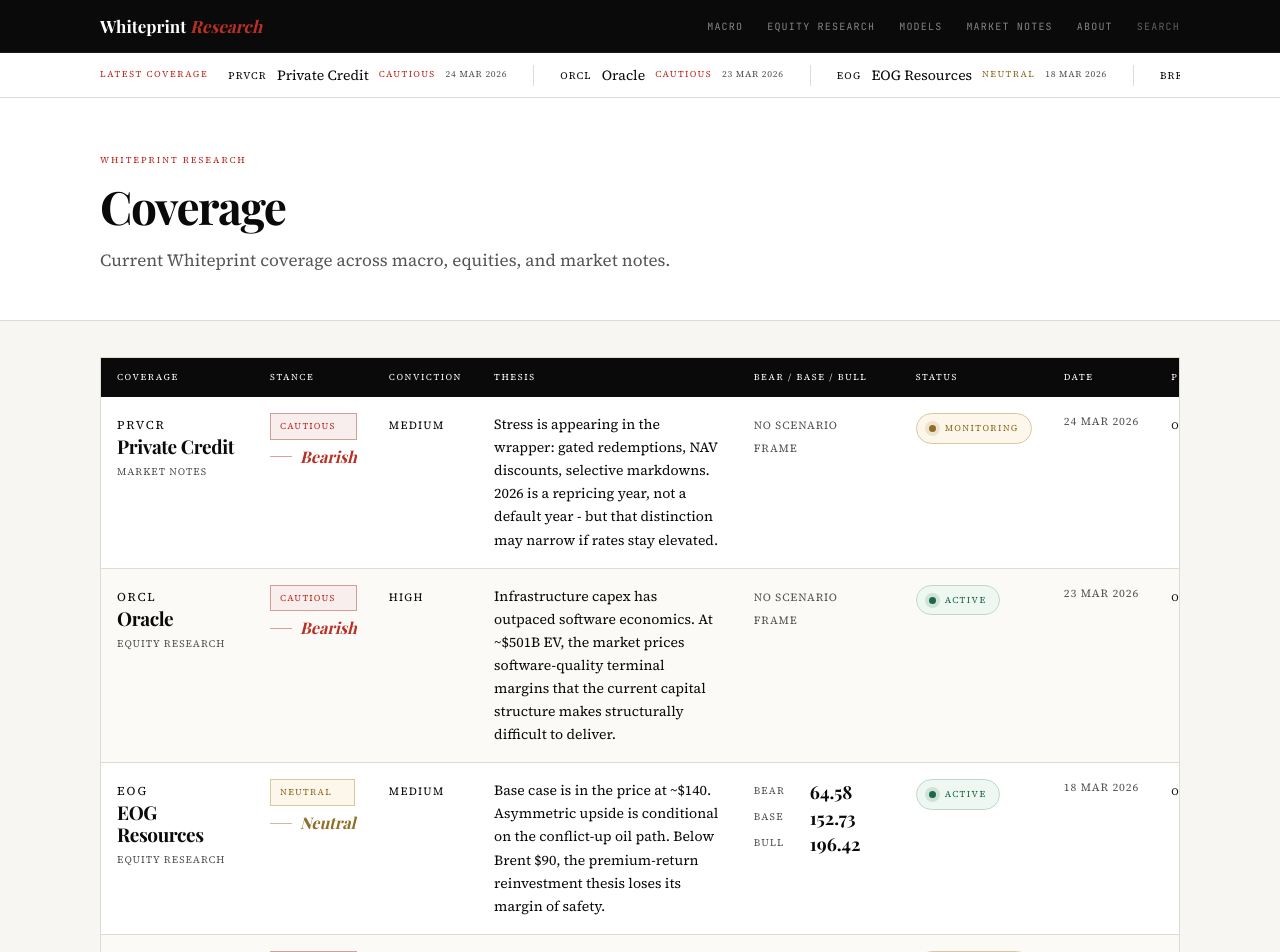
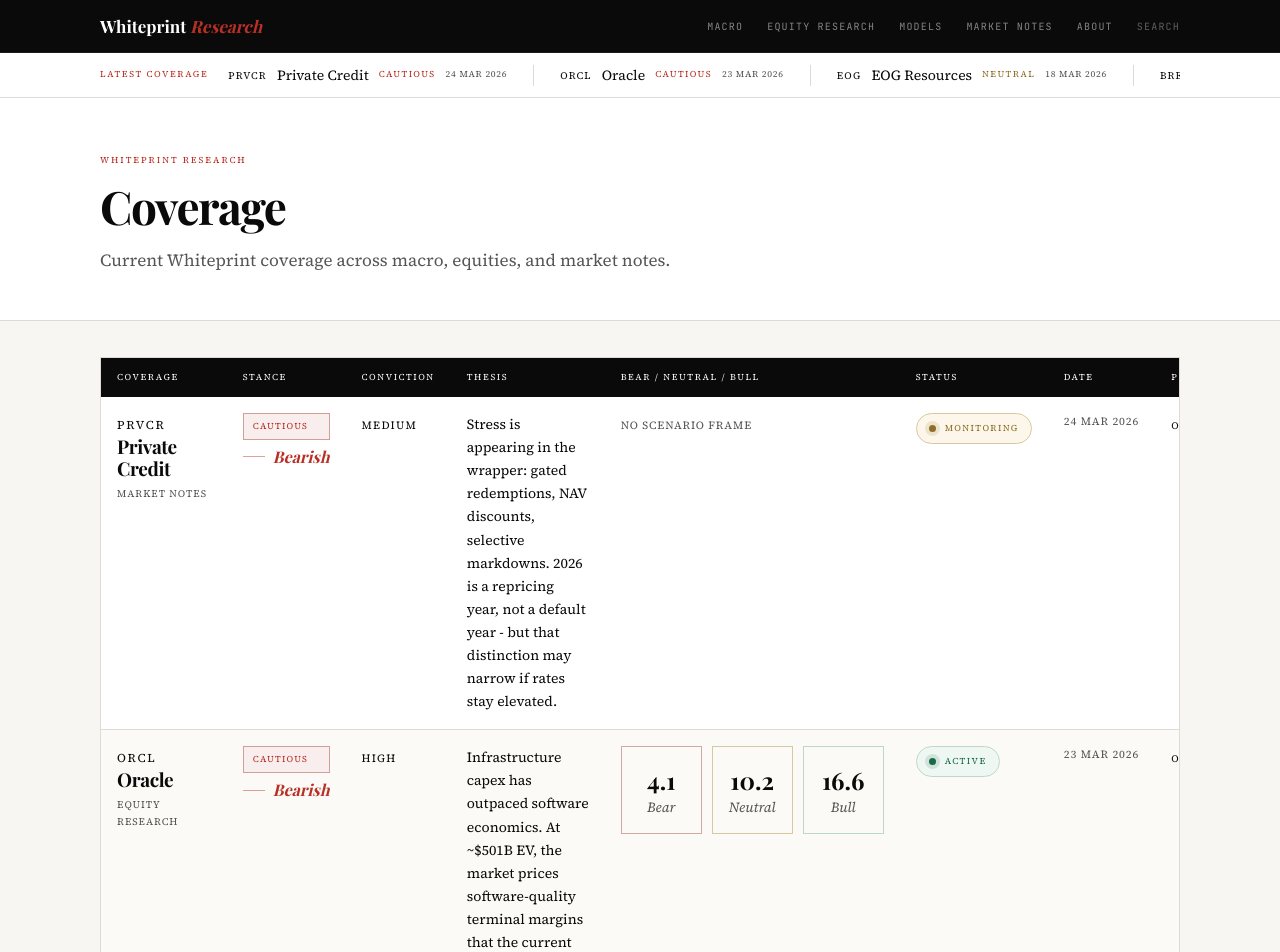
Before and after one commit to chirrr7/WhitePrint, a Next.js app: page /stances in a window 1280 px wide. Shown: the top 952 px of the page. Built offline with nearby package versions, Linux system fonts and the light colour scheme; a web font is replaced by a local one.

Commit message:
Refine coverage target cards

```diff
--- a/app/stances/page.module.css
+++ b/app/stances/page.module.css
@@ -236,27 +236,50 @@
 }
 
 .targets {
-  min-width: 160px;
+  min-width: 290px;
 }
 
-.targetRow {
+.targetGrid {
   display: grid;
-  grid-template-columns: 44px 1fr;
-  gap: 12px;
-  padding: 4px 0;
+  grid-template-columns: repeat(3, minmax(74px, 1fr));
+  gap: 10px;
+}
+
+.targetCard {
+  display: flex;
+  flex-direction: column;
+  align-items: center;
+  justify-content: center;
+  gap: 8px;
+  min-height: 88px;
+  padding: 14px 12px 12px;
+  border: 1px solid var(--border);
+  background: #fbfaf7;
+}
+
+.targetCardBear {
+  border-color: color-mix(in srgb, var(--accent) 28%, var(--border));
+}
+
+.targetCardBase {
+  border-color: #d8c89f;
+}
+
+.targetCardBull {
+  border-color: #bdd8cb;
 }
 
 .targetLabel {
-  font-family: var(--font-mono);
-  font-size: 10px;
-  letter-spacing: 0.12em;
-  text-transform: uppercase;
+  font-family: "Source Serif 4", Georgia, serif;
+  font-size: 14px;
+  font-style: italic;
+  line-height: 1;
   color: var(--muted-foreground);
 }
 
 .targetValue {
   font-family: "Playfair Display", Georgia, serif;
-  font-size: 18px;
+  font-size: 24px;
   font-weight: 700;
   line-height: 1;
 }
--- a/app/stances/page.tsx
+++ b/app/stances/page.tsx
@@ -75,6 +75,30 @@ function getStatusClassName(status: "monitoring" | "expired" | "active") {
   }
 }
 
+function formatScenarioLabel(kind: "bear" | "base" | "bull") {
+  switch (kind) {
+    case "base":
+      return "Neutral"
+    case "bull":
+      return "Bull"
+    default:
+      return "Bear"
+  }
+}
+
+function formatScenarioValue(value: number | null) {
+  if (value === null) {
+    return "--"
+  }
+
+  if (Number.isInteger(value)) {
+    return value.toLocaleString("en-US")
+  }
+
+  const fixed = value.toFixed(2)
+  return fixed.replace(/\.00$/, "").replace(/(\.\d)0$/, "$1")
+}
+
 export default async function StancesPage() {
   const stances = getStances()
 
@@ -99,7 +123,7 @@ export default async function StancesPage() {
                 <th>Stance</th>
                 <th>Conviction</th>
                 <th>Thesis</th>
-                <th>Bear / Base / Bull</th>
+                <th>Bear / Neutral / Bull</th>
                 <th>Status</th>
                 <th>Date</th>
                 <th>Post</th>
@@ -131,26 +155,32 @@ export default async function StancesPage() {
                     {stance.bear === null && stance.base === null && stance.bull === null ? (
                       <span className={s.targetEmpty}>No scenario frame</span>
                     ) : (
-                      <>
-                        <div className={s.targetRow}>
-                          <span className={s.targetLabel}>Bear</span>
+                      <div className={s.targetGrid}>
+                        <div className={`${s.targetCard} ${s.targetCardBear}`}>
                           <span className={s.targetValue}>
-                            {stance.bear === null ? "--" : stance.bear}
+                            {formatScenarioValue(stance.bear)}
+                          </span>
+                          <span className={s.targetLabel}>
+                            {formatScenarioLabel("bear")}
                           </span>
                         </div>
-                        <div className={s.targetRow}>
-                          <span className={s.targetLabel}>Base</span>
+                        <div className={`${s.targetCard} ${s.targetCardBase}`}>
                           <span className={s.targetValue}>
-                            {stance.base === null ? "--" : stance.base}
+                            {formatScenarioValue(stance.base)}
+                          </span>
+                          <span className={s.targetLabel}>
+                            {formatScenarioLabel("base")}
                           </span>
                         </div>
-                        <div className={s.targetRow}>
-                          <span className={s.targetLabel}>Bull</span>
+                        <div className={`${s.targetCard} ${s.targetCardBull}`}>
                           <span className={s.targetValue}>
-                            {stance.bull === null ? "--" : stance.bull}
+                            {formatScenarioValue(stance.bull)}
+                          </span>
+                          <span className={s.targetLabel}>
+                            {formatScenarioLabel("bull")}
                           </span>
                         </div>
-                      </>
+                      </div>
                     )}
                   </td>
                   <td className={s.cell}>
--- a/content/posts/oracle-software-margins-infrastructure-capex.mdx
+++ b/content/posts/oracle-software-margins-infrastructure-capex.mdx
@@ -12,6 +12,9 @@ stance: "cautious"
 conviction: "high"
 stanceThesis: "Infrastructure capex has outpaced software economics. At ~$501B EV, the market prices software-quality terminal margins that the current capital structure makes structurally difficult to deliver."
 status: "active"
+bear: 4.1
+base: 10.2
+bull: 16.6
 marketNoteTable:
   stance: "Cautious / Forensic"
   confidence: "Medium-High"
```
